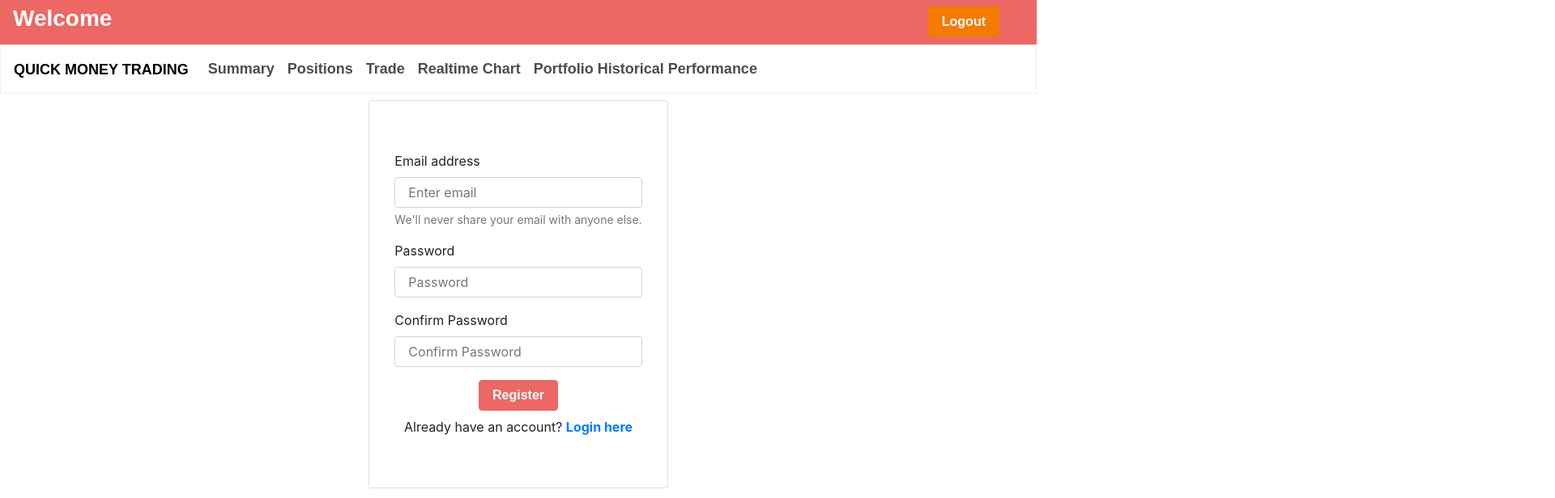
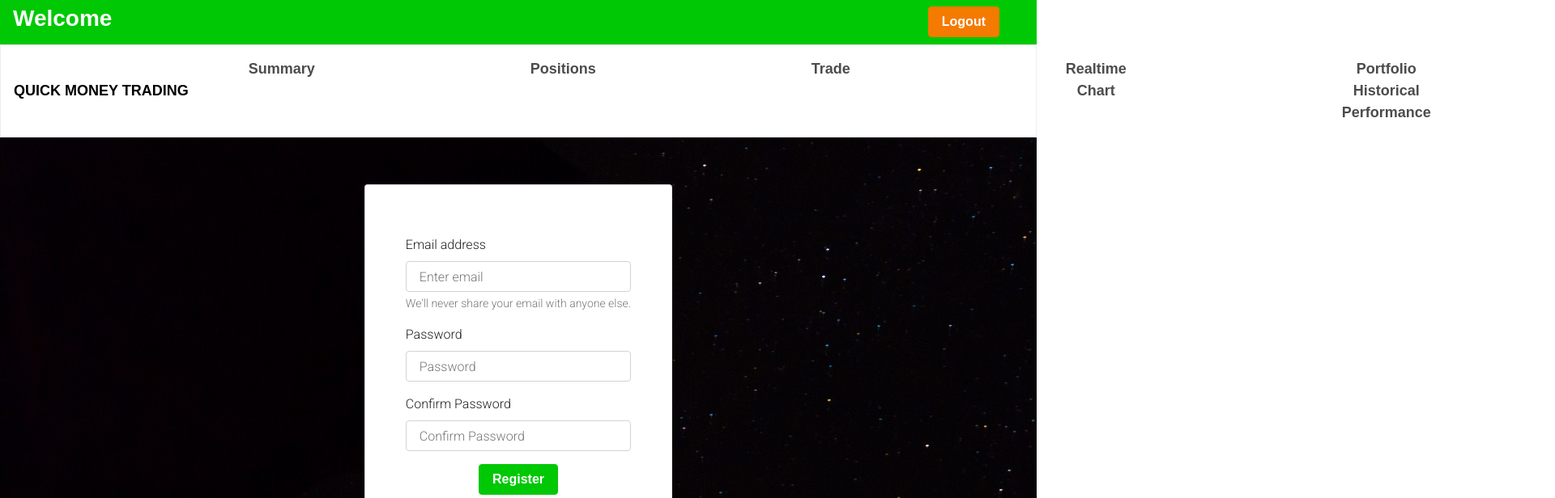
Before and after one commit to TheeLucyfer/Group-Project-3, a React (Create React App) app in the folder my-app/client/: page / in a window 1280 px wide. Shown: the top 616 px of the page at 81% size, 1920 px wide, since content can reach past the window. Built offline with nearby package versions, Linux system fonts and the light colour scheme; no server answers; a web font is replaced by a local one.

Commit message:
Add theme for registration page for review

```diff
--- a/my-app/client/public/index.html
+++ b/my-app/client/public/index.html
@@ -22,3 +22,4 @@
 </body>
 
 </html>
+<link href="https://fonts.googleapis.com/css2?family=Roboto:wght@300&display=swap" rel="stylesheet">
--- /dev/null
+++ b/my-app/client/public/style.css
@@ -0,0 +1,6 @@
+body{
+    font-family: 'Roboto', sans-serif;
+}
+#root{
+    font-family: 'Roboto', sans-serif;
+}
--- a/my-app/client/src/App.css
+++ b/my-app/client/src/App.css
@@ -1,6 +1,9 @@
 
 .App {
   text-align: center;
+  font-family: 'Roboto', sans-serif;
+  background-image:url("../src/Images/matt-gross-9aCkSl6YcXg-unsplash.jpg");
+  min-height: 100vh;
 }
 
 .hv-center {
@@ -8,3 +11,6 @@
   justify-content: center;
   align-items: center;
 }
+.container {
+  padding: 50px 0 0 0;
+}
--- a/my-app/client/src/App.js
+++ b/my-app/client/src/App.js
@@ -11,6 +11,7 @@ import Positions from './components/Positions/Positions'
 import Trade from './components/Trade/Trade'
 import Realtime from './components/Realtime/Realtime'
 import History from './components/History/History'
+import "./App.css"
 
 import PrivateRoute from './utils/PrivateRoute';
 import {
--- a/my-app/client/src/components/Header/Header.js
+++ b/my-app/client/src/components/Header/Header.js
@@ -2,6 +2,7 @@ import React,{ useContext } from 'react';
 import { withRouter } from "react-router-dom";
 import { ACCESS_TOKEN_NAME } from '../../constants/apiConstants';
 import UserContext from  "../../utils/UserContext";
+import "./style.css";
 
 function Header(props) {
     const capitalize = (s) => {
@@ -31,8 +32,8 @@ function Header(props) {
         props.history.push('/login')
     }
     return(
-        <nav className="navbar navbar-dark bg-primary">
-            <div className="row col-12 d-flex justify-content-center text-white">
+        <nav className="navbar navbar-dark test">
+            <div className="row col-12 d-flex justify-content-center text-white test">
                 <span className="h3">{props.title || title}</span>
                 {renderLogout()}
             </div>
--- /dev/null
+++ b/my-app/client/src/components/Header/style.css
@@ -0,0 +1,6 @@
+.navbar{
+    background-color: #00c805;
+}
+.nav-item{
+    padding: 0 250px 0 0;
+}
--- a/my-app/client/src/components/Navbar/style.css
+++ b/my-app/client/src/components/Navbar/style.css
@@ -1,3 +1,6 @@
 nav.navbar.navbar-default {
   margin-bottom: 0;
 }
+.navbar-brand{
+  padding: 0 50px 0 0;
+}
--- a/my-app/client/src/components/RegistrationForm/RegistrationForm.css
+++ b/my-app/client/src/components/RegistrationForm/RegistrationForm.css
@@ -1,10 +1,21 @@
 .loginText {
-    color: #007bff;
+    color: #00c805;
     font-weight: bold;
     cursor: pointer;
 }
+.padding{
+    padding: 10000px;
+}
 
 .successMessage {
-    color: green;
+    color: #00c805;
     font-weight: bold;
 }
+
+.color {
+    color: #00c805;
+}
+.backgroundColor{
+    background-color: #00c805;
+    border-color: #00c805;
+}
--- a/my-app/client/src/components/RegistrationForm/RegistrationForm.js
+++ b/my-app/client/src/components/RegistrationForm/RegistrationForm.js
@@ -64,7 +64,7 @@ function RegistrationForm(props) {
         }
     }
     return(
-        <div className="card col-12 col-lg-4 login-card mt-2 hv-center">
+        <div className="card  col-12 col-lg-4 login-card mt-2 hv-center">
             <form>
                 <div className="form-group text-left">
                 <label htmlFor="exampleInputEmail1">Email address</label>
@@ -100,7 +100,7 @@ function RegistrationForm(props) {
                 </div>
                 <button
                     type="submit"
-                    className="btn btn-primary"
+                    className="btn btn-primary backgroundColor"
                     onClick={handleSubmitClick}
                 >
                     Register
```
Also changed, not shown: my-app/client/src/Images/matt-gross-9aCkSl6YcXg-unsplash.jpg (added).
